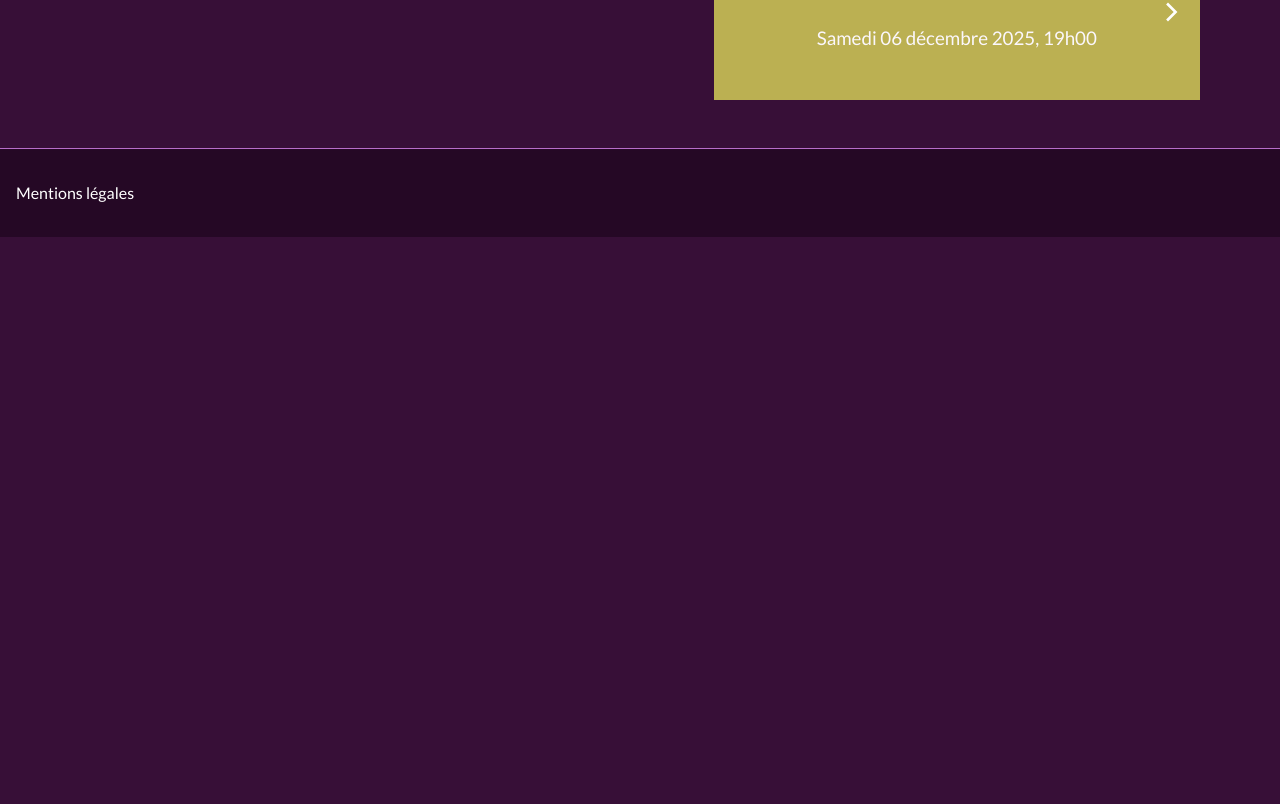
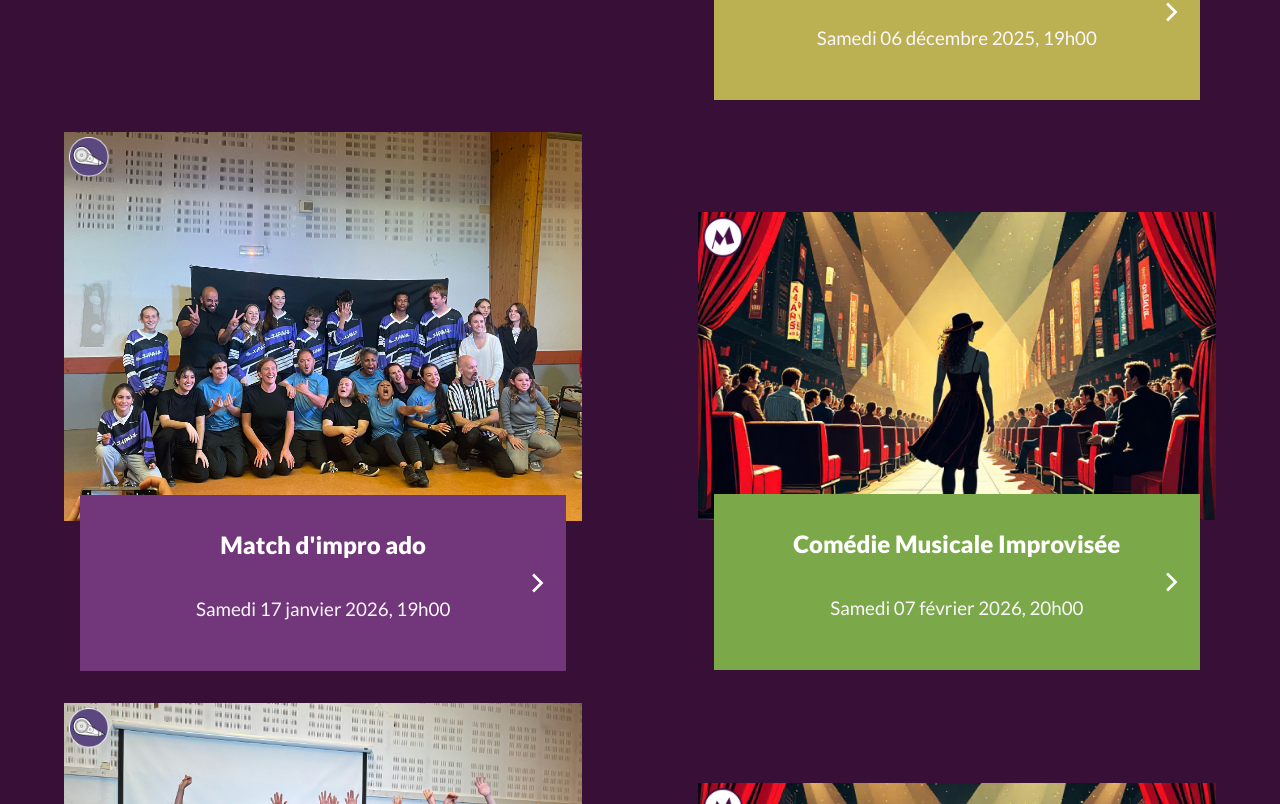
Before and after one commit to MarcoPOtard/micim, a Next.js app: page /agenda in a window 1280 px wide. Shown: the part 1496-2300 px from the top of the page. Before the commit the page ends 1733 px from the top, so only its background shows below. Built offline with nearby package versions, Linux system fonts and the light colour scheme.

Commit message:
Add new shows for 2026 and fix link tipaix's shows

```diff
--- a/app/agenda/page.tsx
+++ b/app/agenda/page.tsx
@@ -8,20 +8,28 @@ import { CgChevronRight } from "react-icons/cg";
 
 export const metadata: Metadata = {
     title: "Agenda des spectacles",
-    description: "Découvrez tous les prochains spectacles de comédie musicale improvisée de la troupe MICIM. Réservez vos places pour nos représentations à Aix-en-Provence.",
-    keywords: ['agenda spectacles MICIM', 'prochaines représentations', 'spectacles Aix-en-Provence', 'réservation comédie musicale', 'calendrier événements'],
+    description:
+        "Découvrez tous les prochains spectacles de comédie musicale improvisée de la troupe MICIM. Réservez vos places pour nos représentations à Aix-en-Provence.",
+    keywords: [
+        "agenda spectacles MICIM",
+        "prochaines représentations",
+        "spectacles Aix-en-Provence",
+        "réservation comédie musicale",
+        "calendrier événements",
+    ],
     openGraph: {
         title: "Agenda des spectacles MICIM - Prochaines représentations",
-        description: "Ne manquez aucun de nos spectacles ! Consultez l'agenda complet de la troupe MICIM et réservez vos places.",
-        images: ['/images/og-image.jpg'],
-    }
+        description:
+            "Ne manquez aucun de nos spectacles ! Consultez l'agenda complet de la troupe MICIM et réservez vos places.",
+        images: ["/images/og-image.jpg"],
+    },
 };
 
 // Revalidate the page every 6 hours
 export const revalidate = 21600;
 
 export default async function Agenda() {
-    const showsDatas:Show[] = await showData();
+    const showsDatas: Show[] = await showData();
     // const shows = displayShows(showsDatas, 0);
 
     return (
@@ -29,9 +37,12 @@ export default async function Agenda() {
             <div className="agenda-container">
                 <h1>Nos futurs spectacles</h1>
                 <p className="">
-                    Vous trouverez, dans cette section, tous <strong>les spectacles à
-                    venir de la troupe la Micim</strong>. N&lsquo;hésitez pas à revenir
-                    ici pour voir les nouvelles représentations prévues.
+                    Vous trouverez, dans cette section, tous{" "}
+                    <strong>
+                        les spectacles à venir de la troupe la Micim
+                    </strong>
+                    . N&lsquo;hésitez pas à revenir ici pour voir les nouvelles
+                    représentations prévues.
                 </p>
                 <section className="agenda__section-container">
                     {showsDatas.map((show) => {
@@ -47,8 +58,14 @@ export default async function Agenda() {
                                     height={380}
                                     className="agenda__show-hero"
                                 />
-                                <span className="agenda__show-team" style={{backgroundImage: `url(/logo/picto-${show.team}-96x96.png)`}}></span>
+                                <span
+                                    className="agenda__show-team"
+                                    style={{
+                                        backgroundImage: `url(/logo/picto-${show.team}-96x96.png)`,
+                                    }}
+                                ></span>
                                 <div>
+                                    {show.team === "micim" ? (
                                         <Link
                                             className="agenda__show-content"
                                             href={`/agenda/${show.id}`}
@@ -57,10 +74,27 @@ export default async function Agenda() {
                                                 {show.title}
                                             </h3>
                                             <p className="agenda__show-informations">
-                                            {getFullDateDisplay(show.date)}, {show.startingHour}
+                                                {getFullDateDisplay(show.date)},{" "}
+                                                {show.startingHour}
                                             </p>
                                             <CgChevronRight className="agenda__show-more" />
                                         </Link>
+                                    ) : (
+                                        <a
+                                            className="agenda__show-content"
+                                            href={`https://www.tipaix.fr/spectacles/${show.link}`}
+                                            target="_blank"
+                                        >
+                                            <h3 className="agenda__show-title">
+                                                {show.title}
+                                            </h3>
+                                            <p className="agenda__show-informations">
+                                                {getFullDateDisplay(show.date)},{" "}
+                                                {show.startingHour}
+                                            </p>
+                                            <CgChevronRight className="agenda__show-more" />
+                                        </a>
+                                    )}
                                 </div>
                             </article>
                         );
--- a/datas/showsData.json
+++ b/datas/showsData.json
@@ -49,7 +49,60 @@
             "image": "/images/shows/tipaix/spectacle-3.jpeg",
             "poster": "/images/shows/tipaix/spectacle-3.jpeg",
             "description": "Un match d'improvisation théâtrale opposant Tipaix à une troupe invitée. Sport et théâtre réunis !",
+            "link": "2"
+        },
+        {
+            "id": "5",
+            "team": "tipaix",
+            "title": "Match d'impro ado",
+            "date": "17/01/2026",
+            "location": "Espace Ughetti, Route de Gardanne, Luynes, 13080 Aix-en-Provence",
+            "city": "Luynes",
+            "startingHour": "19h00",
+            "image": "/images/shows/tipaix/spectacle-1.jpeg",
+            "poster": "/images/shows/tipaix/spectacle-1.jpeg",
+            "description": "Un match d'improvisation théâtrale opposant Tipaix à une troupe invitée. Sport et théâtre réunis !",
+            "link": "3"
+        },
+        {
+            "id": "6",
+            "team": "micim",
+            "title": "Comédie Musicale Improvisée",
+            "date": "07/02/2026",
+            "location": "Espace Ughetti, Route de Gardanne, Luynes, 13080 Aix-en-Provence",
+            "city": "Luynes",
+            "startingHour": "20h00",
+            "image": "/images/shows/micim/visuel-comedie-musicale-2025-2026.png",
+            "poster": "/images/shows/micim/affiche-micim-2025-2026.png",
+            "description": "Alors, que va-t-il se passer lors de cette nouvelle comédie musicale improvisée ? C&lsquo;est vous qui allez décider de nous donner des éléments qui nous permettrons de vous interpréter une nouvelle comédie musicale complétement improvisée complétement folle. \nAlors n&lsquo;hésitez plus, venez nous voir.",
+            "link": "#"
+        },
+        {
+            "id": "7",
+            "team": "tipaix",
+            "title": "Match d'impro ado",
+            "date": "07/03/2026",
+            "location": "Espace Ughetti, Route de Gardanne, Luynes, 13080 Aix-en-Provence",
+            "city": "Luynes",
+            "startingHour": "19h00",
+            "image": "/images/shows/tipaix/spectacle-3.jpeg",
+            "poster": "/images/shows/tipaix/spectacle-3.jpeg",
+            "description": "Un match d'improvisation théâtrale opposant Tipaix à une troupe invitée. Sport et théâtre réunis !",
+            "link": "4"
+        },
+        {
+            "id": "8",
+            "team": "micim",
+            "title": "Comédie Musicale Improvisée",
+            "date": "25/04/2026",
+            "location": "Espace Ughetti, Route de Gardanne, Luynes, 13080 Aix-en-Provence",
+            "city": "Luynes",
+            "startingHour": "20h00",
+            "image": "/images/shows/micim/visuel-comedie-musicale-2025-2026.png",
+            "poster": "/images/shows/micim/affiche-micim-2025-2026.png",
+            "description": "Alors, que va-t-il se passer lors de cette nouvelle comédie musicale improvisée ? C&lsquo;est vous qui allez décider de nous donner des éléments qui nous permettrons de vous interpréter une nouvelle comédie musicale complétement improvisée complétement folle. \nAlors n&lsquo;hésitez plus, venez nous voir.",
             "link": "#"
         }
+
     ]
 }
```
Lines whose indentation alone changed are shown as unchanged.
